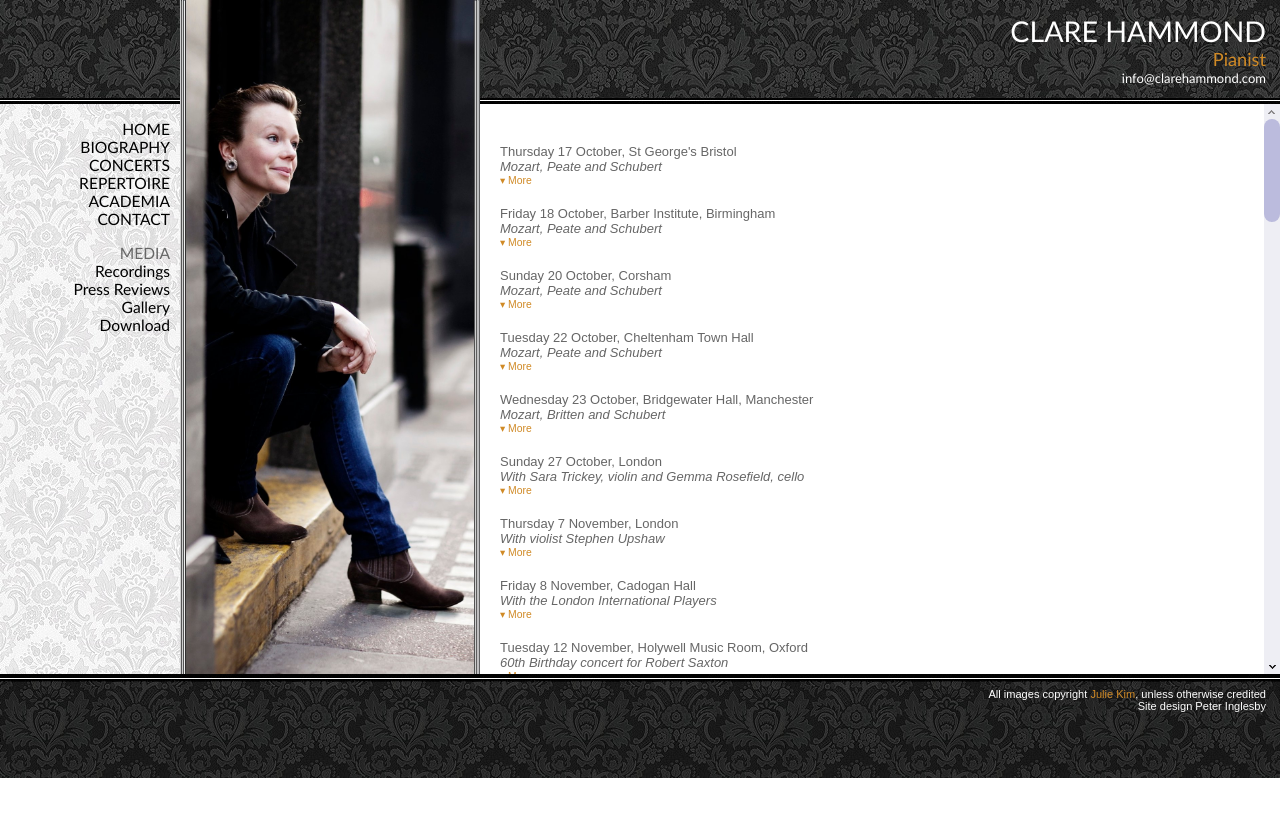
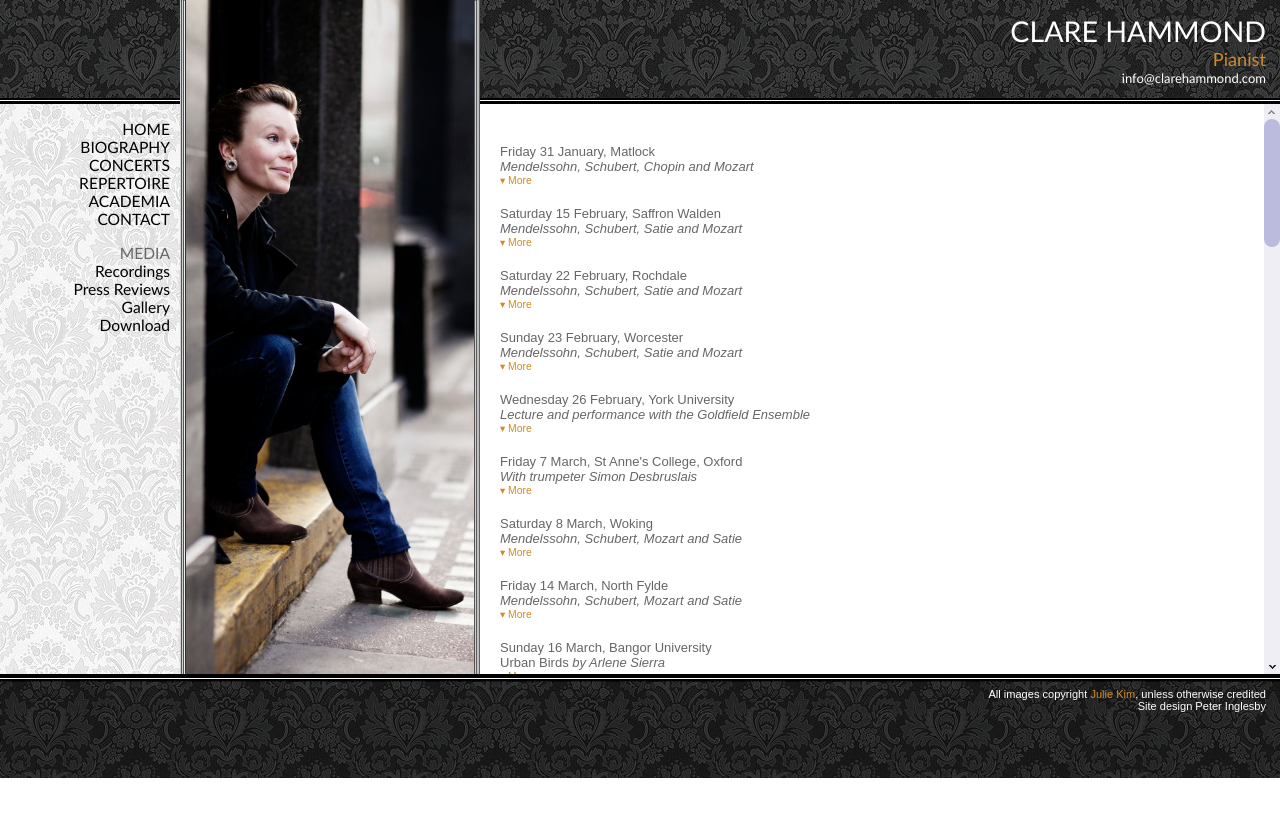
Before and after one commit to hammonc/clarehammond.com, a Jekyll site: the page built from concerts.html, in a window 1280 px wide. Shown: the top 817 px of the page. Built offline with Jekyll 4.4.1, drawn with Linux system fonts in a browser that asks for light colours.

Commit message:
concerts

```diff
--- a/concerts.html
+++ b/concerts.html
@@ -3,309 +3,242 @@ layout: with-image
 image: concerts.jpg
 ---
 
-
-
 <div class="listing">
-  <div class="listing-heading">Thursday 17 October, St George's Bristol</div>
-  <div class="listing-trailer">Mozart, Peate and Schubert</div>
+  <div class="listing-heading">Friday 31 January, Matlock</div>
+  <div class="listing-trailer">Mendelssohn, Schubert, Chopin and Mozart</div>
   <div class="listing-details concealed">
+    <p>Bach-Brahms - Chaconne in D minor for the left hand<p>
+    <p>Mendelssohn - Songs Without Words, Op. 67, Nos. 2, 5 and 4</p>
+    <p>Schubert - Sonata in A major, D. 664</p>
+    <p>Chopin - Selection from Études Op. 25</p>
     <p>Mozart - Variations on a theme by C. Fischer, K. 179</p>
-    <p>Three Aquarelles by James Francis Brown, David Matthews and Robin Walker</p>
-    <p>Peate - Pearl</p>
-    <p>Schubert - Sonata in A major, D. 664</p>
+    <p>Ginastera - Danzas Argentinas</p>
   </div>
   <div class="listing-details concealed">
-    <p>Tickets £8 / free for under 21s and jobseekers on 0845 4024001 or <a href="http://www.stgeorgesbristol.co.uk/event/presteigne-festival-tour-2013/" target="_blank">online</a>.</p>
-    <p>1pm, St George's, Great George Street (off Park Street), Bristol BS1 5RR</p>
-    <p>For the <a href="http://www.presteignefestival.com/" target="_blank">Presteigne Festival</a> City Tour</p>
+    <p>For <a href="http://www.matlockmusic.org.uk/html/clare_hammond.html" target="_blank">Matlock Music</a>.</p>
+    <p>Individual concert tickets £10 / £5 for registered job seekers and students / free for under 18s available on the door.</p>
+    <p>7.30pm, Wheeldon Hall, Highfields School, Lumsdale, Matlock, Derbyshire DE45</p>
   </div>
   <span class="more">&#9662; <a href="">More</a></span>
   <span class="less">&#9652; <a href="">Less</a></span>
 </div>
 
 <div class="listing">
-  <div class="listing-heading">Friday 18 October, Barber Institute, Birmingham</div>
-  <div class="listing-trailer">Mozart, Peate and Schubert</div>
+  <div class="listing-heading">Saturday 15 February, Saffron Walden</div>
+  <div class="listing-trailer">Mendelssohn, Schubert, Satie and Mozart</div>
   <div class="listing-details concealed">
+    <p>Bach-Brahms - Chaconne in D minor for the left hand<p>
+    <p>Mendelssohn - Songs Without Words, Op. 67, Nos. 2, 5 and 4</p>
+    <p>Schubert - Sonata in A major, D. 664</p>
     <p>Mozart - Variations on a theme by C. Fischer, K. 179</p>
-    <p>Three Aquarelles by James Francis Brown, David Matthews and Robin Walker</p>
-    <p>Peate - Pearl</p>
-    <p>Schubert - Sonata in A major, D. 664</p>
+    <p>Satie - Gnossiennes Nos. 1-6</p>
+    <p>Ginastera - Danzas Argentinas</p>
   </div>
   <div class="listing-details concealed">
-    <p>Free entry</p>
-    <p>1.10pm, The Barber Institute of Fine Arts</p>
-    <p>For the <a href="http://www.presteignefestival.com/" target="_blank">Presteigne Festival</a> City Tour</p>
+    <p>For the <a href="http://www.saffronwaldenmusic.org.uk/" target="_blank">Saffron Walden & District Music Club</a>.</p>
+    <p>Entry for non-members £12 / free for under 18s if accompanied by an adult. Available on the door or <a href="http://saffronhall.com/events/clare-hammond/
+" target="_blank">online</a>.</p>
+    <p>7.30pm, Saffron Hall, Audley End Road, Saffron Walden, Essex CB11 4UH</p>
   </div>
   <span class="more">&#9662; <a href="">More</a></span>
   <span class="less">&#9652; <a href="">Less</a></span>
 </div>
 
 <div class="listing">
-  <div class="listing-heading">Sunday 20 October, Corsham</div>
-  <div class="listing-trailer">Mozart, Peate and Schubert</div>
+  <div class="listing-heading">Saturday 22 February, Rochdale</div>
+  <div class="listing-trailer">Mendelssohn, Schubert, Satie and Mozart</div>
   <div class="listing-details concealed">
+    <p>Bach-Brahms - Chaconne in D minor for the left hand<p>
+    <p>Mendelssohn - Songs Without Words, Op. 67, Nos. 2, 5 and 4</p>
+    <p>Schubert - Sonata in A major, D. 664</p>
     <p>Mozart - Variations on a theme by C. Fischer, K. 179</p>
-    <p>Three Aquarelles by James Francis Brown, David Matthews and Robin Walker</p>
-    <p>Peate - Pearl</p>
-    <p>Schubert - Sonata in A major, D. 664</p>
+    <p>Satie - Gnossiennes Nos. 1-6</p>
+    <p>Ginastera - Danzas Argentinas</p>
   </div>
   <div class="listing-details concealed">
-    <p>Tickets tbc, more information <a href="http://www.poundarts.org.uk/festival/EventDetails.aspx?artid=2366" target="_blank">online</a>.</p>
-    <p>1pm, The Pound, Pound Hill, Corsham, Wiltshire SN13 9HX</p>
-    <p>For the <a href="http://www.presteignefestival.com/" target="_blank">Presteigne Festival</a> City Tour</p>
+    <p>For the <a href="http://www.rochdalemusicsociety.org/1401/index.html" target="_blank">Rochdale Music Society</a>.</p>
+    <p>Tickets tbc</p>
+    <p>7.30pm, venue tbc</p>
   </div>
   <span class="more">&#9662; <a href="">More</a></span>
   <span class="less">&#9652; <a href="">Less</a></span>
 </div>
 
 <div class="listing">
-  <div class="listing-heading">Tuesday 22 October, Cheltenham Town Hall</div>
-  <div class="listing-trailer">Mozart, Peate and Schubert</div>
+  <div class="listing-heading">Sunday 23 February, Worcester</div>
+  <div class="listing-trailer">Mendelssohn, Schubert, Satie and Mozart</div>
   <div class="listing-details concealed">
+    <p>Bach-Brahms - Chaconne in D minor for the left hand<p>
+    <p>Mendelssohn - Songs Without Words, Op. 67, Nos. 2, 5 and 4</p>
+    <p>Schubert - Sonata in A major, D. 664</p>
     <p>Mozart - Variations on a theme by C. Fischer, K. 179</p>
-    <p>Three Aquarelles by James Francis Brown, David Matthews and Robin Walker</p>
-    <p>Peate - Pearl</p>
-    <p>Schubert - Sonata in A major, D. 664</p>
+    <p>Satie - Gnossiennes Nos. 1-6</p>
+    <p>Ginastera - Danzas Argentinas</p>
   </div>
   <div class="listing-details concealed">
-    <p>Tickets £3.95 on 0844 576 2210 or <a href="http://www.cheltenhamtownhall.org.uk/item/events/2013/cbc/classical-music/lunchtime-recital-22/10/31296/" target="_blank">online</a>.</p>
-    <p>1.05pm, Cheltenham Town Hall, Imperial Square, Cheltenham GL50 1QA</p>
-    <p>For the <a href="http://www.presteignefestival.com/" target="_blank">Presteigne Festival</a> City Tour</p>
+    <p>For the <a href="http://www.worcserenade.co.uk/" target="_blank">Worcester Concert Club</a>.</p>
+    <p>Tickets for non members £15 / £5 for students. Available on 01905 611427 or <a href="http://www.worcesterlive.co.uk/events_review.asp?eid=453058090" target="_blank">online</a>.</p>
+    <p>3pm, Huntingdon Hall, Crowngate, Worcester WR1 3LD</p>
   </div>
   <span class="more">&#9662; <a href="">More</a></span>
   <span class="less">&#9652; <a href="">Less</a></span>
 </div>
 
 <div class="listing">
-  <div class="listing-heading">Wednesday 23 October, Bridgewater Hall, Manchester</div>
-  <div class="listing-trailer">Mozart, Britten and Schubert</div>
+  <div class="listing-heading">Wednesday 26 February, York University</div>
+  <div class="listing-trailer">Lecture and performance with the Goldfield Ensemble</div>
   <div class="listing-details concealed">
-    <p>Mozart - Variations on a theme by C. Fischer, K. 179</p>
-    <p>Britten - Holiday Diary</p>
-    <p>Schubert - Sonata in A major, D. 664</p>
+    <p>Ireland - Piano Trio No. 2</p>
+    <p>Elgar - Piano Quintet in A minor</p>
+    <p>Alwyn - String Trio</p>
+    <p>Bridge - Piano Quintet in D minor</p><br>
+    <p>Clare will also give a lecture on her doctoral research for the seminar series</p>
+    <p>in the Music Department at 5pm.</p>
   </div>
   <div class="listing-details concealed">
-    <p>Tickets £9 / £7.50 concessions / £5 student on 0844 907 9000 or <a href="http://tickets.bridgewater-hall.co.uk/single/eventDetail.aspx?p=23395" target="_blank">online</a>.</p>
-    <p>1.10pm, The Bridgewater Hall, Lower Mosley Street, Manchester M2 3WS</p>
+    <p>Tickets £16 / £14 concessions / £5 students on 01904 322439 or <a href="http://www.york.ac.uk/concerts/programme/goldfieldensemble/" target="_blank">online</a>.</p>
+    <p>7.30pm, Sir Jack Lyons Concert Hall, Department of Music, University of York, YO10 5DD</p>
   </div>
   <span class="more">&#9662; <a href="">More</a></span>
   <span class="less">&#9652; <a href="">Less</a></span>
 </div>
 
 <div class="listing">
-  <div class="listing-heading">Sunday 27 October, London</div>
-  <div class="listing-trailer">With Sara Trickey, violin and Gemma Rosefield, cello</div>
+  <div class="listing-heading">Friday 7 March, St Anne's College, Oxford</div>
+  <div class="listing-trailer">With trumpeter Simon Desbruslais</div>
   <div class="listing-details concealed">
-    <p>Beethoven - Trio in D, Op. 70 No. 1 "Ghost"</p>
-    <p>Handel-Halvorsen - Passacaglia</p>
-    <p>Mendelssohn - Trio in D minor, Op. 49</p>
+    <p>Programme to include a new work by John McCabe</p>
   </div>
   <div class="listing-details concealed">
-    <p>Tickets £9 / £4 for full-time students / free for under-16s</p>
-    <p>With the Odysseus Ensemble, more information <a href="http://conwayhall.org.uk/sunday-concerts-2" target="_blank">online</a> </p>
-    <p>6.30pm, Conway Hall, 25 Red Lion Square, London WC1R 4RL</p>
+    <p>Tickets tbc</p>
+    <p>6pm, Mary Ogilvie Lecture Theatre, St Anne's College, Woodstock Road, Oxford OX2 6HS</p>
   </div>
   <span class="more">&#9662; <a href="">More</a></span>
   <span class="less">&#9652; <a href="">Less</a></span>
 </div>
 
 <div class="listing">
-  <div class="listing-heading">Thursday 7 November, London</div>
-  <div class="listing-trailer">With violist Stephen Upshaw</div>
+  <div class="listing-heading">Saturday 8 March, Woking</div>
+  <div class="listing-trailer">Mendelssohn, Schubert, Mozart and Satie</div>
   <div class="listing-details concealed">
-    <p>Vaughan-Williams - Romance</p>
-    <p>Kurtag - Selections from Signs, Games and Messages (solo viola)</p>
-    <p>Clarke - Sonata for viola and piano</p>
+    <p>Bach-Brahms - Chaconne in D minor for the left hand<p>
+    <p>Mendelssohn - Songs Without Words, Op. 67, Nos. 2, 5 and 4</p>
+    <p>Schubert - Sonata in A major, D. 664</p>
+    <p>Mozart - Variations on a theme by C. Fischer, K. 179</p>
+    <p>Scriabin - Prelude and Nocturne for the left hand, Op. 9</p>
+    <p>Satie - Gnossiennes Nos. 1-6</p>
+    <p>Ginastera - Danzas Argentinas</p>
   </div>
   <div class="listing-details concealed">
-    <p>Tickets £15 concert only (£5 students and under 18s), £25 concert with drinks and canapés afterwards</p>
-    <p>available on 020 7436 0344 or boas22m [at] btinternet.com</p>
-    <p>7 for 7.30pm, 22 Mansfield Street, London W1G 9NR</p>
+    <p>For <a href="http://www.breinton.com/en/" target="_blank">Soirées at Breinton</a>.</p>
+    <p>Tickets £18 to include drinks and snacks during the interval. Available <a href="http://www.breinton.com/en/soirees/2013-14-soirees/hammond" target="_blank">online</a>.</p>
+  <p>7.30pm, Breinton, Heath House Road, Woking, Surrey GU22 0RD</p>
   </div>
   <span class="more">&#9662; <a href="">More</a></span>
   <span class="less">&#9652; <a href="">Less</a></span>
 </div>
 
 <div class="listing">
-  <div class="listing-heading">Friday 8 November, Cadogan Hall</div>
-  <div class="listing-trailer">With the London International Players</div>
+  <div class="listing-heading">Friday 14 March, North Fylde</div>
+  <div class="listing-trailer">Mendelssohn, Schubert, Mozart and Satie</div>
   <div class="listing-details concealed">
-    <p>Bach - Brandenburg Concerto No. 5</p>
-    <p>Vaughan Williams - Piano Quintet in C minor</p>
-    <p>Bax - Elegiac Trio for flute, viola & harp</p>
-    <p>Pärt - Fratres</p>
-    <p>Gluck - Dance of the Blessed Spirits</p>
-    <p>Britten - Simple Symphony (for string quintet</p>
+    <p>Bach-Brahms - Chaconne in D minor for the left hand<p>
+    <p>Mendelssohn - Songs Without Words, Op. 67, Nos. 2, 5 and 4</p>
+    <p>Schubert - Sonata in A major, D. 664</p>
+    <p>Mozart - Variations on a theme by C. Fischer, K. 179</p>
+    <p>Satie - Gnossiennes Nos. 1-6</p>
+    <p>Ginastera - Danzas Argentinas</p>
   </div>
   <div class="listing-details concealed">
-    <p>Tickets £28, £21, £15, £10 on 020 7730 4500 or <a href="http://www.cadoganhall.com/event/london-international-players-131108/" target="_blank">online</a></p>
-    <p>Discount of 20% when 6 or more tickets purchased in one transaction.</p>
-    <p>7.30pm, 5 Sloane Terrace, London SW1X 9DQ</p>
+    <p>For the <a href="http://www.northfyldemusiccircle.org.uk/" target="_blank">North Fylde Music Circle</a>.</p>
+    <p>Tickets £8 members / £9 non-members / £4 full-time students available on the door.</p>
+  <p>7.30pm, Blackpool Sixth Form College, Highfurlong, Blackpool Old Road FY3 7LR</p>
+  </div>
+  <span class="more">&#9662; <a href="">More</a></span>
+  <span class="less">&#9652; <a href="">Less</a></span>
+</div>
+
+
+<div class="listing">
+  <div class="listing-heading">Sunday 16 March, Bangor University</div>
+  <div class="listing-trailer"><em>Urban Birds</em> by Arlene Sierra</div>
+  <div class="listing-details concealed">
+    <p>Programme to include the world premiere of Urban Birds by Arlene Sierra</p>
+  </div>
+  <div class="listing-details concealed">
+    <p>For the <a href="http://www.bangor.ac.uk/music/interactions" target="_blank">INTER/actions Festival</a>.</p>
+    <p>Tickets tbc</p>
+  <p>8pm, venue tbc</p>
   </div>
   <span class="more">&#9662; <a href="">More</a></span>
   <span class="less">&#9652; <a href="">Less</a></span>
 </div>
 
 <div class="listing">
-  <div class="listing-heading">Tuesday 12 November, Holywell Music Room, Oxford</div>
-  <div class="listing-trailer">60th Birthday concert for Robert Saxton</div>
+  <div class="listing-heading">Tuesday 18 March, Cardiff University</div>
+  <div class="listing-trailer"><em>Urban Birds</em> by Arlene Sierra</div>
   <div class="listing-details concealed">
-    <p>Saxton - Hortus Musicae</p>
-    <p>Britten - Holiday Diary</p>
-    <p>Saxton - Chacony</p>
-    <p>Bach-Brahms - Chaconne in D minor for the left hand<p>
+    <p>Programme to include Urban Birds by Arlene Sierra</p>
   </div>
   <div class="listing-details concealed">
-    <p>Free entry</p>
-    <p>12.30pm, Holywell Music Room, Holywell Street, Oxford OX2 3SB</p>
+    <p>For the <a href="http://concerts.cf.ac.uk/" target="_blank">Cardiff University Concert Series</a>.</p>
+    <p>Tickets £10, £8, £3.50 on 03700 10 10 51 or <a href="http://concerts.cf.ac.uk/whats_on/2014-03-18" target="_blank">online</a>.</p>
+  <p>7pm, Cardiff University Concert Hall, Music Department, Corbett Road CF10 3EB</p>
   </div>
   <span class="more">&#9662; <a href="">More</a></span>
   <span class="less">&#9652; <a href="">Less</a></span>
 </div>
 
 <div class="listing">
-  <div class="listing-heading">Tuesday 12 November, Chipping Campden</div>
-  <div class="listing-trailer">Mendelssohn, Schubert, Mozart and Ginastera</div>
+  <div class="listing-heading">Wednesday 19 March, Birmingham</div>
+  <div class="listing-trailer">Tchaikovsky with the English Symphony Orchestra and conductor Kenneth Woods</div>
   <div class="listing-details concealed">
-    <p>Bach-Brahms - Chaconne in D minor for the left hand<p>
-    <p>Mendelssohn - Songs Without Words, Op. 67, Nos. 2, 5 and 4</p>
-    <p>Schubert - Sonata in A major, D. 664</p>
-    <p>Mozart - Variations on a theme by C. Fischer, K. 179</p>
-    <p>Shostakovich - Prelude and Fugue in F minor, and D flat major</p>
-    <p>Lipatti - Sonatine for left hand</p>
-    <p>Ginastera - Danzas Argentinas</p>
+    <p>Programme to include Tchaikovsky's First Piano Concerto</p>
   </div>
   <div class="listing-details concealed">
-    <p>Non-members are encouraged to make a suggested donation of £15.</p>
-    <p>7.30pm, St James' Church, Church Street, Chipping Campden, Gloucs GL55 6JG</p>
-    <p>For the <a href="http://www.campdenmusic.org.uk/" target="_blank">Campden and District Music Society</a>.</p>
+    <p>With the <a href="http://eso.co.uk/" target="_blank">English Symphony Orchestra</a>.</p>
+    <p>Tickets tbc</p>
+  <p>Evening concert, time and venue tbc</p>
   </div>
   <span class="more">&#9662; <a href="">More</a></span>
   <span class="less">&#9652; <a href="">Less</a></span>
 </div>
 
 <div class="listing">
-  <div class="listing-heading">Friday 15 November, St Briavels, Gloucs</div>
-  <div class="listing-trailer">Mendelssohn, Schubert, Mozart and Ginastera</div>
+  <div class="listing-heading">Saturday 22 March, Rhymney Valley, Glamorganshire</div>
+  <div class="listing-trailer">Mendelssohn, Schubert, Mozart and Satie</div>
   <div class="listing-details concealed">
     <p>Bach-Brahms - Chaconne in D minor for the left hand<p>
     <p>Mendelssohn - Songs Without Words, Op. 67, Nos. 2, 5 and 4</p>
     <p>Schubert - Sonata in A major, D. 664</p>
     <p>Mozart - Variations on a theme by C. Fischer, K. 179</p>
-    <p>Shostakovich - Prelude and Fugue in F minor, and D flat major</p>
-    <p>Lipatti - Sonatine for left hand</p>
+    <p>Satie - Gnossiennes Nos. 1-6</p>
     <p>Ginastera - Danzas Argentinas</p>
   </div>
   <div class="listing-details concealed">
-    <p>Tickets £15 / £12 WVM members / £2 students or <a href="http://www.wyevalleymusic.org.uk/tckts_online.html" target="_blank">online</a>.</p>
-    <p>7.30pm, St Briavels Church, St Briavels GL15 6RU</p>
-    <p>For <a href="http://www.wyevalleymusic.org.uk/" target="_blank">Wye Valley Music</a>.</p>
+    <p>For the <a href="http://www.rhymneyvalleymusicclub.org.uk/" target="_blank">Rhymney Valley Music Club</a>.</p>
+    <p>Tickets £7 / £6.50 Senior Citizens / £2.50 Students available on the door.</p>
+  <p>2.30pm, Lewis Girls' School, Oakfield St, Ystrad Mynach, Hengoed, Mid Glamorgan CF82 7QQ</p>
   </div>
   <span class="more">&#9662; <a href="">More</a></span>
   <span class="less">&#9652; <a href="">Less</a></span>
 </div>
 
 <div class="listing">
-  <div class="listing-heading">Sunday 17 November, Nottingham</div>
-  <div class="listing-trailer">Mozart, Mendelssohn, Schubert and Ginastera</div>
-  <div class="listing-details concealed">
-    <p>Mozart - Variations on a theme by C. Fischer, K. 179</p>
-    <p>Mendelssohn - Songs Without Words, Op. 67, Nos. 2, 5 and 4</p>
-    <p>Schubert - Sonata in A major, D. 664</p>
-    <p>Ginastera - Danzas Argentinas</p>
-  </div>
-  <div class="listing-details concealed">
-    <p>Tickets £10 on 0115 989 5555 or <a href="http://www.trch.co.uk/index.aspx?articleid=25873" target="_blank">online</a>.</p>
-    <p>11am, Royal Centre, Theatre Square, Nottingham NG1 5ND</p>
-  </div>
-  <span class="more">&#9662; <a href="">More</a></span>
-  <span class="less">&#9652; <a href="">Less</a></span>
-</div>
-
-<div class="listing">
-  <div class="listing-heading">Wednesday 20 November, Bath Spa University</div>
-  <div class="listing-trailer">Mendelssohn, Schubert, Mozart and Ginastera</div>
+  <div class="listing-heading">Saturday 29 March, Yatton, Somerset</div>
+  <div class="listing-trailer">Mendelssohn, Schubert, Mozart and Satie</div>
   <div class="listing-details concealed">
     <p>Bach-Brahms - Chaconne in D minor for the left hand<p>
     <p>Mendelssohn - Songs Without Words, Op. 67, Nos. 2, 5 and 4</p>
     <p>Schubert - Sonata in A major, D. 664</p>
     <p>Mozart - Variations on a theme by C. Fischer, K. 179</p>
-    <p>Saxton - Hortus Musicae</p>
-    <p>Lipatti - Sonatine for left hand</p>
+    <p>Satie - Gnossiennes Nos. 1-6</p>
     <p>Ginastera - Danzas Argentinas</p>
   </div>
   <div class="listing-details concealed">
-    <p>Tickets £10 / £8 concession / £5 for BSU Students and U16s / free for Bath Spa Live members.</p>
-    <p>More information <a href="http://bathspampa.com/bathspalive/events/clare-hammond-piano/1384975800/" target="_blank">online</a>.</p>
-    <p>7.30pm, Michael Tippett Centre, Bath Spa University, Newton Park, Newton St Loe BA2 9BN</p>
-    <p>Clare will give a pre-concert talk on her doctoral research on left-hand concertos at 6.15pm.</p>
-  </div>
-  <span class="more">&#9662; <a href="">More</a></span>
-  <span class="less">&#9652; <a href="">Less</a></span>
-</div>
-
-<div class="listing">
-  <div class="listing-heading">Tuesday 26 November, London</div>
-  <div class="listing-trailer">Mendelssohn, Schubert, Mozart and Ginastera</div>
-  <div class="listing-details concealed">
-    <p>Mozart - Variations on a theme by C. Fischer, K. 179</p>
-    <p>Mendelssohn - Songs Without Words, Op. 67, Nos. 2, 5 and 4</p>
-    <p>Schubert - Sonata in A major, D. 664</p>
-    <p>Ginastera - Danzas Argentinas</p>
-  </div>
-  <div class="listing-details concealed">
-    <p>Private concert for members of the Caledonian Club Musical Society</p>
-    <p>6.45pm for 7.15pm, Caledonian Club, 9 Halkin St, Belgravia, London SW1X 7DR</p>
-  </div>
-  <span class="more">&#9662; <a href="">More</a></span>
-  <span class="less">&#9652; <a href="">Less</a></span>
-</div>
-
-<div class="listing">
-  <div class="listing-heading">Monday 2 December, Radio Broadcast in Ontario, Canada</div>
-  <div class="listing-trailer">Julian Anderson - Three Études</div>
-  <div class="listing-details concealed">
-    <p>Clare's recording of Julian Anderson's Études, Nos. 1-3</p>
-    <p>from her debut CD, <em>Piano Polyptych</em> will be broadcast</p>
-    <p>on FM98.5 CKWR in Kitchener, Ontario, Canada.
-  </div>
-  <div class="listing-details concealed">
-  </div>
-  <span class="more">&#9662; <a href="">More</a></span>
-  <span class="less">&#9652; <a href="">Less</a></span>
-</div>
-
-<div class="listing">
-  <div class="listing-heading">Friday 6 December, East Bergholt, Suffolk</div>
-  <div class="listing-trailer">Mendelssohn, Schubert, Mozart and Ginastera</div>
-  <div class="listing-details concealed">
-    <p>Mozart - Variations on a theme by C. Fischer, K. 179</p>
-    <p>Lipatti - Sonatine</p>
-    <p>Schubert - Sonata in A major, D. 664</p>
-    <p>Chopin - Selection from Etudes Op. 25</p>
-    <p>Mendelssohn - Songs Without Words, Op. 67, Nos. 2, 5 and 4</p>
-    <p>Ginastera - Danzas Argentinas</p>
-  </div>
-  <div class="listing-details concealed">
-    <p>Tickets £12.50 on the door. More information available <a href="http://www.svam.org.uk/clarehammond.php" target="_blank">online</a>.</p>
-    <p>8pm, Constable Hall, East Bergholt CO7 6TP</p>
-    <p>For <a href="http://www.svam.org.uk/index.php" target="_blank">Stour Valley Arts & Music</a>.</p>
-  </div>
-  <span class="more">&#9662; <a href="">More</a></span>
-  <span class="less">&#9652; <a href="">Less</a></span>
-</div>
-
-<div class="listing">
-  <div class="listing-heading">Saturday 7 December, Colchester</div>
-  <div class="listing-trailer">Masterclass</div>
-  <div class="listing-details concealed">
-    <p>Clare will give a masterclass to piano students at the Colchester Institute.</p>
-  </div>
-  <div class="listing-details concealed">
-    <p>Private class, open to members of the Colchester Institute only.</p>
-    <p>5.30pm, Swinburne Hall, Sheepen Road, Colchester CO3 3LL</p>
-    <p>For <a href="http://www.svam.org.uk/index.php" target="_blank">Stour Valley Arts & Music</a>.</p>
+    <p>For the <a href="http://www.yms.org.uk/" target="_blank">Yatton Music Society</a>.</p>
+    <p>Tickets £8 / £6 for society members / £4 students and children available on the door.</p>
+  <p>Time tbc, St Mary's Church, Church Road, Yatton BS49 4HH</p>
   </div>
   <span class="more">&#9662; <a href="">More</a></span>
   <span class="less">&#9652; <a href="">Less</a></span>
```
Also changed, not shown: concerts-to-add.html (+1 -23 lines).
